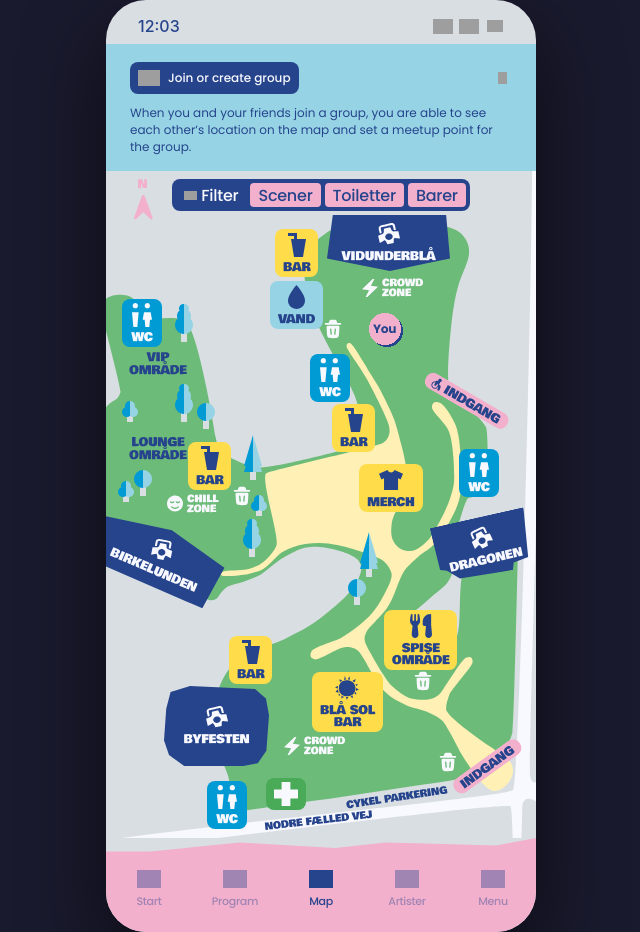
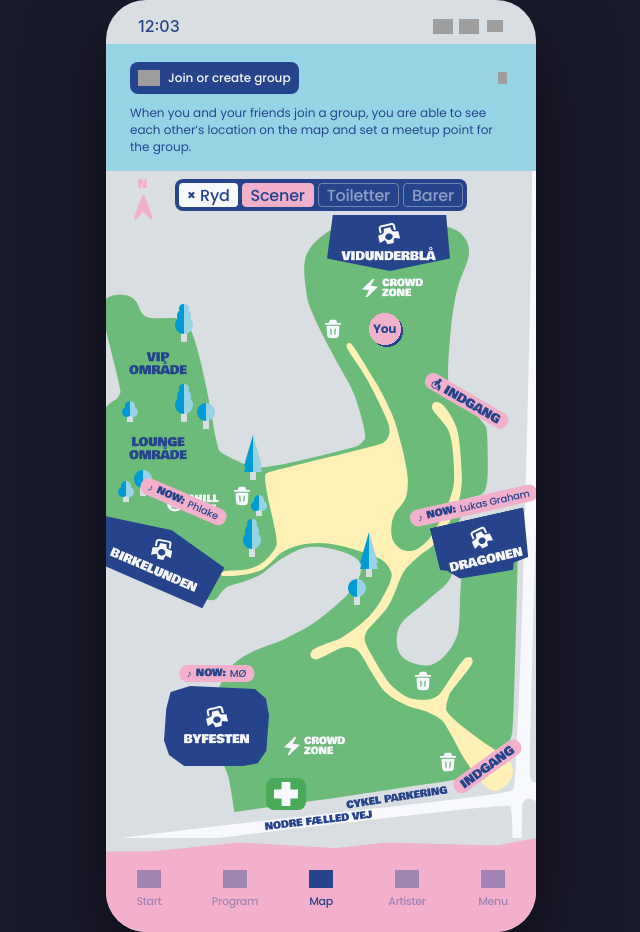
Before and after one commit to BarbaraBorini/Exam-Project-BlaSol, a React (Vite) app: page / in a window 1280 px wide. Both pictures are taken after a click on the button "Scener". Shown: the whole page, without its empty margins (319-959 px from the left). Built offline with nearby package versions, Linux system fonts and the light colour scheme; grey boxes are pictures that could not be loaded.

Commit message:
filters now woorking

```diff
--- a/index.html
+++ b/index.html
@@ -12,5 +12,5 @@
   <body>
     <div id="root"></div>
     <script type="module" src="/src/main.jsx"></script>
-    </body>
+  </body>
 </html>
--- a/src/assets.js
+++ b/src/assets.js
@@ -1,6 +1,6 @@
 /**
- * Figma asset URLs – all remote image references in one place.
- * Note: Figma CDN URLs expire after 7 days. Re-export from Figma if images stop loading.
+ * Central asset module – exports both local SVG imports and Figma CDN URLs.
+ * Note: Figma CDN URLs expire after ~7 days. Re-export from Figma if remote images stop loading.
  */
 
 import iconCopy from './assets/copy.svg'
--- a/src/screens/MapPage.css
+++ b/src/screens/MapPage.css
@@ -513,13 +513,25 @@
 }
 
 .filter-bar__label {
-  background: var(--dark-blue);
+  background: none;
+  border: none;
   border-radius: var(--radius-sm);
   height: 24px;
   padding: 4px 8px;
   display: flex;
   align-items: center;
   gap: 4px;
+  cursor: pointer;
+  transition: background 0.15s, opacity 0.15s;
+}
+
+.filter-bar__label:hover {
+  opacity: 0.85;
+}
+
+/* Clear/reset state – shows "× Ryd" with white pill */
+.filter-bar__label--active {
+  background: var(--white);
 }
 
 .filter-bar__filter-icon {
@@ -537,24 +549,49 @@
   white-space: nowrap;
 }
 
+.filter-bar__clear-x {
+  font-family: var(--font-body);
+  font-weight: 700;
+  font-size: 14px;
+  color: var(--dark-blue);
+  line-height: 1;
+}
+
+.filter-bar__ryd-text {
+  font-family: var(--font-body);
+  font-weight: 500;
+  font-size: 16px;
+  color: var(--dark-blue);
+  letter-spacing: -0.24px;
+  white-space: nowrap;
+}
+
+/* ── Filter pills ── */
+
+/* inactive (default) */
 .filter-pill {
-  background: var(--pink);
+  background: transparent;
+  border: 1.5px solid rgba(248, 248, 255, 0.35);
   border-radius: var(--radius-sm);
   height: 24px;
   padding: 4px 8px;
   display: flex;
   align-items: center;
   cursor: pointer;
-  border: none;
-}
-
-.filter-pill__text {
   font-family: var(--font-body);
   font-weight: 500;
   font-size: 16px;
-  color: var(--dark-blue);
+  color: rgba(248, 248, 255, 0.5);
   letter-spacing: -0.24px;
   white-space: nowrap;
+  transition: background 0.15s, color 0.15s, border-color 0.15s;
+}
+
+/* active */
+.filter-pill--active {
+  background: var(--pink);
+  border-color: var(--pink);
+  color: var(--dark-blue);
 }
 
 .map-bg-layer {
@@ -574,8 +611,11 @@
   flex-direction: column;
   align-items: center;
   gap: 4px;
-  overflow: hidden;
+  overflow: visible;
 }
+
+.map-item--highlighted.map-item--bar { box-shadow: 2px 2px 0 var(--dark-blue); }
+.map-item--highlighted.map-item--wc  { box-shadow: 2px 2px 0 var(--white); }
 
 .map-item--bar   { background: var(--yellow); }
 .map-item--wc    { background: var(--blue); }
@@ -613,6 +653,7 @@
 /* ── Stage Items ─────────────────────────────────────────────────────────── */
 .stage-item {
   position: absolute;
+  overflow: visible;
 }
 
 .stage-item__bg {
@@ -648,17 +689,67 @@
   white-space: nowrap;
 }
 
-/* ── You marker ──────────────────────────────────────────────────────────── */
-.you-marker {
+/* ── Artist tag (above stage items when Scener filter is active) ─────────── */
+.artist-tag {
   position: absolute;
+  bottom: calc(100% + 4px);
+  left: 50%;
+  transform: translateX(-50%);
+  display: flex;
+  align-items: center;
+  gap: 4px;
+  height: 17px;
+  padding: 4px 8px;
   background: var(--pink);
-  border-radius: 50%;
-  padding: 4px 10px;
-  font-family: var(--font-body);
-  font-weight: 700;
-  font-size: 11px;
-  color: var(--dark-blue);
-  box-shadow: 2px 2px 0px var(--dark-blue);
+  border-radius: var(--radius-md);
   white-space: nowrap;
   pointer-events: none;
+  z-index: 1;
 }
+
+.artist-tag__note {
+  font-size: 10px;
+  color: var(--dark-blue);
+  flex-shrink: 0;
+  line-height: 1;
+}
+
+.artist-tag__label {
+  font-family: var(--font-display);
+  font-size: 10px;
+  line-height: 1.1;
+  color: var(--dark-blue);
+  letter-spacing: -0.15px;
+  flex-shrink: 0;
+}
+
+.artist-tag__name {
+  font-family: var(--font-body);
+  font-weight: 500;
+  font-size: 10px;
+  line-height: 1.1;
+  color: var(--dark-blue);
+  letter-spacing: -0.15px;
+  flex-shrink: 0;
+}
+
+/* ── Queue tag (above bar / WC items when filter is active) ──────────────── */
+.queue-tag {
+  position: absolute;
+  bottom: calc(100% + 4px);
+  left: 50%;
+  transform: translateX(-50%);
+  display: flex;
+  align-items: center;
+  gap: 3px;
+  padding: 4px;
+  border-radius: var(--radius-md);
+  white-space: nowrap;
+  pointer-events: none;
+  z-index: 1;
+}
+
+.queue-tag__person {
+  display: block;
+  flex-shrink: 0;
+}
--- a/src/screens/MapPage.jsx
+++ b/src/screens/MapPage.jsx
@@ -143,23 +143,99 @@ function GroupBanner({ expanded, onExpandedChange, onJoin }) {
   )
 }
 
-function FilterBar() {
+// ── Mock live data ────────────────────────────────────────────────────────────
+
+const STAGE_PROGRAMS = {
+  'VIDUNDERBLÅ': { now: 'Saveus',       next: 'Billie Marten' },
+  'BIRKELUNDEN':  { now: 'Phlake',       next: 'Soleima' },
+  'BYFESTEN':     { now: 'MØ',           next: 'Goss' },
+  'DRAGONEN':     { now: 'Lukas Graham', next: null },
+}
+
+// ── Tag sub-components ────────────────────────────────────────────────────────
+
+const PERSON_PATH = 'M3.5 0C2.12 0 1 1.12 1 2.5S2.12 5 3.5 5 6 3.88 6 2.5 4.88 0 3.5 0zm0 6C1.5 6 0 7.5 0 9v3h7V9C7 7.5 5.5 6 3.5 6z'
+
+function QueueTag({ level }) {
+  const bg = { short: 'var(--green)', medium: 'var(--orange)', long: 'var(--red)' }[level]
   return (
-    <div className="filter-bar">
-      <div className="filter-bar__label">
-        <img src={ICON_FILTER} alt="" className="filter-bar__filter-icon" />
-        <span className="filter-bar__filter-text">Filter</span>
-      </div>
-      <button className="filter-pill"><span className="filter-pill__text">Scener</span></button>
-      <button className="filter-pill"><span className="filter-pill__text">Toiletter</span></button>
-      <button className="filter-pill"><span className="filter-pill__text">Barer</span></button>
+    <div className="queue-tag" style={{ background: bg }} aria-label={`${level} queue`}>
+      {[0, 1, 2].map(i => (
+        <svg key={i} className="queue-tag__person" width="7" height="12" viewBox="0 0 7 12" aria-hidden="true">
+          <path d={PERSON_PATH} fill="white" />
+        </svg>
+      ))}
     </div>
   )
 }
 
-function MapItem({ type, icon, label, left, top, multiLine = false }) {
+function ArtistTag({ now }) {
   return (
-    <div className={`map-item map-item--${type}`} style={{ left, top, zIndex: 11 }}>
+    <div className="artist-tag" aria-label={`Now playing: ${now}`}>
+      <span className="artist-tag__note" aria-hidden="true">♪</span>
+      <span className="artist-tag__label">NOW:</span>
+      <span className="artist-tag__name">{now}</span>
+    </div>
+  )
+}
+
+// ── Filter bar ────────────────────────────────────────────────────────────────
+
+const FILTER_PILLS = [
+  { id: 'stages',  label: 'Scener'    },
+  { id: 'toilets', label: 'Toiletter' },
+  { id: 'bars',    label: 'Barer'     },
+]
+
+function FilterBar({ activeFilters, onToggle, onReset }) {
+  const anyActive = Object.values(activeFilters).some(Boolean)
+
+  return (
+    <div className="filter-bar">
+      <button
+        type="button"
+        className={`filter-bar__label${anyActive ? ' filter-bar__label--active' : ''}`}
+        onClick={onReset}
+        aria-label={anyActive ? 'Clear all filters' : 'Filters'}
+      >
+        {anyActive ? (
+          <>
+            <span className="filter-bar__clear-x" aria-hidden="true">×</span>
+            <span className="filter-bar__ryd-text">Ryd</span>
+          </>
+        ) : (
+          <>
+            <img src={ICON_FILTER} alt="" className="filter-bar__filter-icon" />
+            <span className="filter-bar__filter-text">Filter</span>
+          </>
+        )}
+      </button>
+
+      {FILTER_PILLS.map(({ id, label }) => (
+        <button
+          key={id}
+          type="button"
+          className={`filter-pill${activeFilters[id] ? ' filter-pill--active' : ''}`}
+          onClick={() => onToggle(id)}
+          aria-pressed={activeFilters[id]}
+        >
+          {label}
+        </button>
+      ))}
+    </div>
+  )
+}
+
+// ── Map item components ───────────────────────────────────────────────────────
+
+function MapItem({ type, icon, label, left, top, multiLine = false, hidden = false, queue = null, highlighted = false }) {
+  if (hidden) return null
+  return (
+    <div
+      className={`map-item map-item--${type}${highlighted ? ' map-item--highlighted' : ''}`}
+      style={{ left, top, zIndex: 11 }}
+    >
+      {highlighted && queue && <QueueTag level={queue} />}
       <img src={icon} alt="" className="map-item__icon" />
       <span
         className="map-item__label"
@@ -295,7 +371,8 @@ function MeetupMarker({ left, top, time, preview = false, showTime = false, onCl
   )
 }
 
-function StageItem({ bg, label, left, top, width, height, rotate }) {
+function StageItem({ bg, label, left, top, width, height, rotate, hidden = false, nowPlaying = null, highlighted = false }) {
+  if (hidden) return null
   return (
     <div
       className="stage-item"
@@ -304,6 +381,7 @@ function StageItem({ bg, label, left, top, width, height, rotate }) {
         ...(rotate ? { transform: `rotate(${rotate}deg)` } : {}),
       }}
     >
+      {highlighted && nowPlaying && <ArtistTag now={nowPlaying} />}
       <img src={bg} alt="" className="stage-item__bg" />
       <div className="stage-item__content">
         <img src={iconStage} alt="" className="stage-item__icon" />
@@ -315,6 +393,8 @@ function StageItem({ bg, label, left, top, width, height, rotate }) {
 
 // ── Map Page ──────────────────────────────────────────────────────────────────
 
+const ALL_FILTERS_OFF = { stages: false, toilets: false, bars: false }
+
 export default function MapPage({
   onNavigate,
   group,
@@ -323,6 +403,9 @@ export default function MapPage({
   onGroupBannerExpandedChange,
   onJoinGroup,
 }) {
+  const [activeFilters, setActiveFilters] = useState(ALL_FILTERS_OFF)
+  const anyFilterActive = Object.values(activeFilters).some(Boolean)
+
   const [friendsVisible, setFriendsVisible] = useState(true)
   const [meetupMode, setMeetupMode] = useState(null)
   const [pendingMeetupPosition, setPendingMeetupPosition] = useState(null)
@@ -425,28 +508,28 @@ export default function MapPage({
         <img src={mapSvg} alt="Festival map" className="map-bg-layer" />
 
         {/* ── Stages ── */}
-        <StageItem bg={stageBgVidunderbla} label="VIDUNDERBLÅ" left={221} top={89}  width={123} height={56} />
-        <StageItem bg={stageBgBirkelunden} label="BIRKELUNDEN" left={-12} top={383} width={130} height={97}  rotate={23.46} />
-        <StageItem bg={stageBgByfesten}   label="BYFESTEN"    left={58}  top={560} width={105} height={80} />
-        <StageItem bg={stageBgDragonen}   label="DRAGONEN"    left={329} top={391} width={96}  height={59}  rotate={-12.69} />
+        <StageItem bg={stageBgVidunderbla} label="VIDUNDERBLÅ" left={221} top={89}  width={123} height={56}                   hidden={anyFilterActive && !activeFilters.stages} highlighted={anyFilterActive && activeFilters.stages} nowPlaying={STAGE_PROGRAMS['VIDUNDERBLÅ'].now} />
+        <StageItem bg={stageBgBirkelunden} label="BIRKELUNDEN" left={-12} top={383} width={130} height={97}  rotate={23.46}  hidden={anyFilterActive && !activeFilters.stages} highlighted={anyFilterActive && activeFilters.stages} nowPlaying={STAGE_PROGRAMS['BIRKELUNDEN'].now} />
+        <StageItem bg={stageBgByfesten}   label="BYFESTEN"    left={58}  top={560} width={105} height={80}                   hidden={anyFilterActive && !activeFilters.stages} highlighted={anyFilterActive && activeFilters.stages} nowPlaying={STAGE_PROGRAMS['BYFESTEN'].now} />
+        <StageItem bg={stageBgDragonen}   label="DRAGONEN"    left={329} top={391} width={96}  height={59}  rotate={-12.69} hidden={anyFilterActive && !activeFilters.stages} highlighted={anyFilterActive && activeFilters.stages} nowPlaying={STAGE_PROGRAMS['DRAGONEN'].now} />
 
         {/* ── Bars ── */}
-        <MapItem type="bar" icon={iconBar} label="BAR"            left={226} top={278} />
-        <MapItem type="bar" icon={iconBar} label="BAR"            left={169} top={103} />
-        <MapItem type="bar" icon={iconBar} label="BAR"            left={82}  top={316} />
-        <MapItem type="bar" icon={iconBar} label="BAR"            left={123} top={510} />
-        <MapItem type="bar" icon={iconBlasolBar} label={'BLÅ SOL\nBAR'} left={206} top={546} multiLine />
+        <MapItem type="bar" icon={iconBar}       label="BAR"             left={226} top={278} hidden={anyFilterActive && !activeFilters.bars} highlighted={anyFilterActive && activeFilters.bars} queue="short" />
+        <MapItem type="bar" icon={iconBar}       label="BAR"             left={169} top={103} hidden={anyFilterActive && !activeFilters.bars} highlighted={anyFilterActive && activeFilters.bars} queue="medium" />
+        <MapItem type="bar" icon={iconBar}       label="BAR"             left={82}  top={316} hidden={anyFilterActive && !activeFilters.bars} highlighted={anyFilterActive && activeFilters.bars} queue="long" />
+        <MapItem type="bar" icon={iconBar}       label="BAR"             left={123} top={510} hidden={anyFilterActive && !activeFilters.bars} highlighted={anyFilterActive && activeFilters.bars} queue="short" />
+        <MapItem type="bar" icon={iconBlasolBar} label={'BLÅ SOL\nBAR'} left={206} top={546} multiLine hidden={anyFilterActive && !activeFilters.bars} highlighted={anyFilterActive && activeFilters.bars} queue="medium" />
 
         {/* ── Toilets ── */}
-        <MapItem type="wc" icon={iconWC} label="WC" left={16}  top={173} />
-        <MapItem type="wc" icon={iconWC} label="WC" left={204} top={228} />
-        <MapItem type="wc" icon={iconWC} label="WC" left={101} top={655} />
-        <MapItem type="wc" icon={iconWC} label="WC" left={353} top={323} />
+        <MapItem type="wc" icon={iconWC} label="WC" left={16}  top={173} hidden={anyFilterActive && !activeFilters.toilets} highlighted={anyFilterActive && activeFilters.toilets} queue="short" />
+        <MapItem type="wc" icon={iconWC} label="WC" left={204} top={228} hidden={anyFilterActive && !activeFilters.toilets} highlighted={anyFilterActive && activeFilters.toilets} queue="medium" />
+        <MapItem type="wc" icon={iconWC} label="WC" left={101} top={655} hidden={anyFilterActive && !activeFilters.toilets} highlighted={anyFilterActive && activeFilters.toilets} queue="long" />
+        <MapItem type="wc" icon={iconWC} label="WC" left={353} top={323} hidden={anyFilterActive && !activeFilters.toilets} highlighted={anyFilterActive && activeFilters.toilets} queue="short" />
 
-        {/* ── Other ── */}
-        <MapItem type="merch" icon={iconMerch} label="MERCH"           left={253} top={338} />
-        <MapItem type="vand"  icon={iconVand}  label="VAND"            left={164} top={155} />
-        <MapItem type="food"  icon={iconFood}  label={'SPISE\nOMRÅDE'} left={278} top={484} multiLine />
+        {/* ── Other – hidden when any filter is active (no matching category) ── */}
+        <MapItem type="merch" icon={iconMerch} label="MERCH"           left={253} top={338} hidden={anyFilterActive} />
+        <MapItem type="vand"  icon={iconVand}  label="VAND"            left={164} top={155} hidden={anyFilterActive} />
+        <MapItem type="food"  icon={iconFood}  label={'SPISE\nOMRÅDE'} left={278} top={484} multiLine hidden={anyFilterActive} />
 
         {hasCreatedGroup && group && (
           <FriendMarkers
@@ -522,7 +605,13 @@ export default function MapPage({
           />
         )}
         <div className="map-filter-bar">
-          <FilterBar />
+          <FilterBar
+            activeFilters={activeFilters}
+            onToggle={id =>
+              setActiveFilters(prev => ({ ...prev, [id]: !prev[id] }))
+            }
+            onReset={() => setActiveFilters(ALL_FILTERS_OFF)}
+          />
         </div>
         {meetupMode === 'placing' && <MeetupHint />}
       </div>
```
Also changed, not shown: src/screens/MyGroupScreen.jsx (+1 -10 lines).
